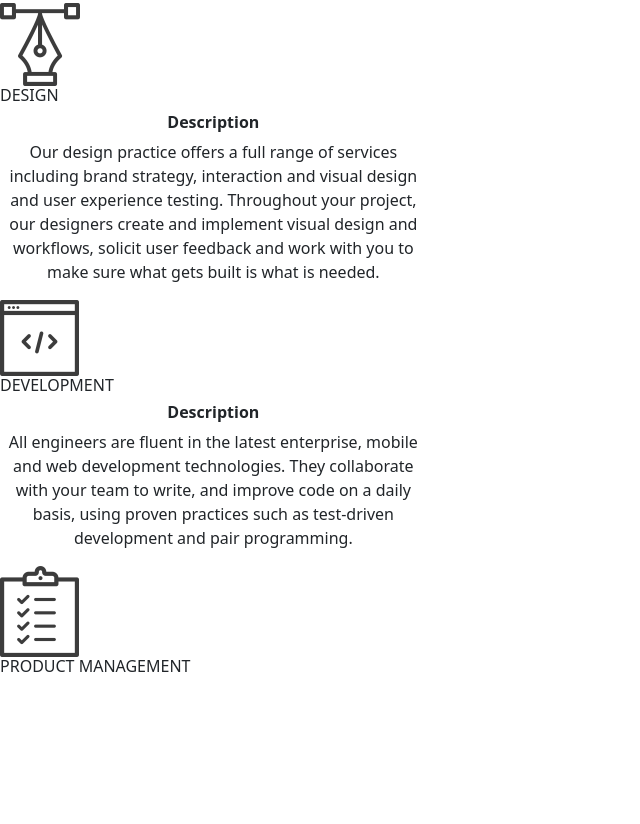
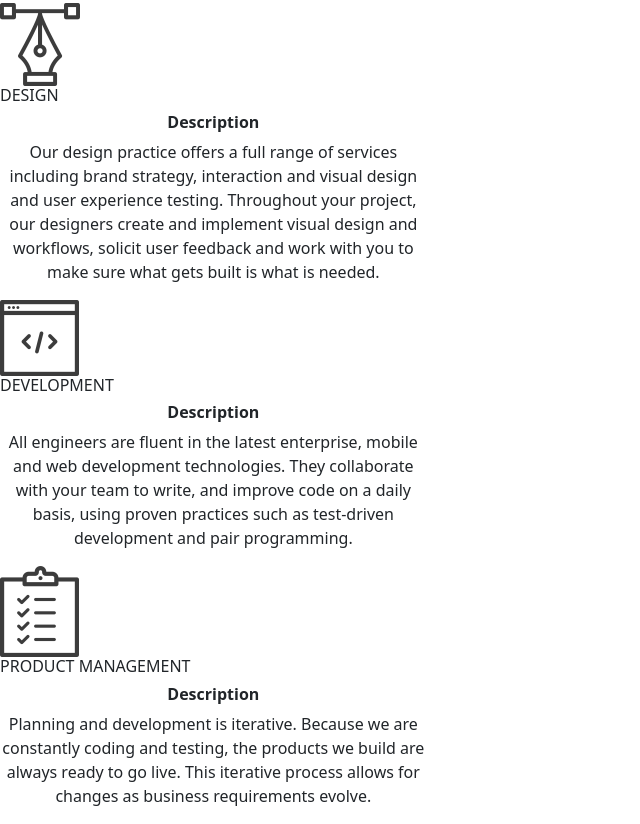
Before and after one commit to Nyawira-Wachira/Delani-Studio, a plain HTML site: page index.html in a window 1280 px wide. Shown: the part 1303-2127 px from the top of the page, without its empty margins (0-640 px from the left). Before the commit the page ends 1988 px from the top, so only its background shows below. Drawn offline with Linux system fonts and the light colour scheme.

Commit message:
Add a description paragraph of Product Management.

```diff
--- a/index.html
+++ b/index.html
@@ -74,7 +74,9 @@
         <div class="icon2 showing">
             <img src="./images/services/product_icon.png" alt="" srcset="">
             <h1>PRODUCT MANAGEMENT</h1>
-            <h2></h2>
+            <h2>Description</h2>
+            <p>Planning and development is iterative. Because we are constantly coding and testing, the products we build are always ready to go live.
+            This iterative process allows for changes as business requirements evolve.</p>
         </div>
         </div>
 
```
